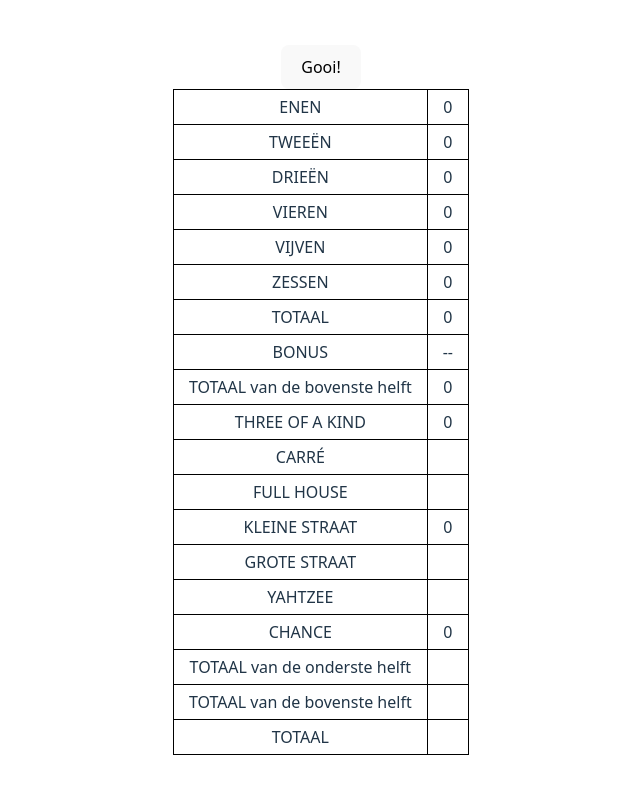
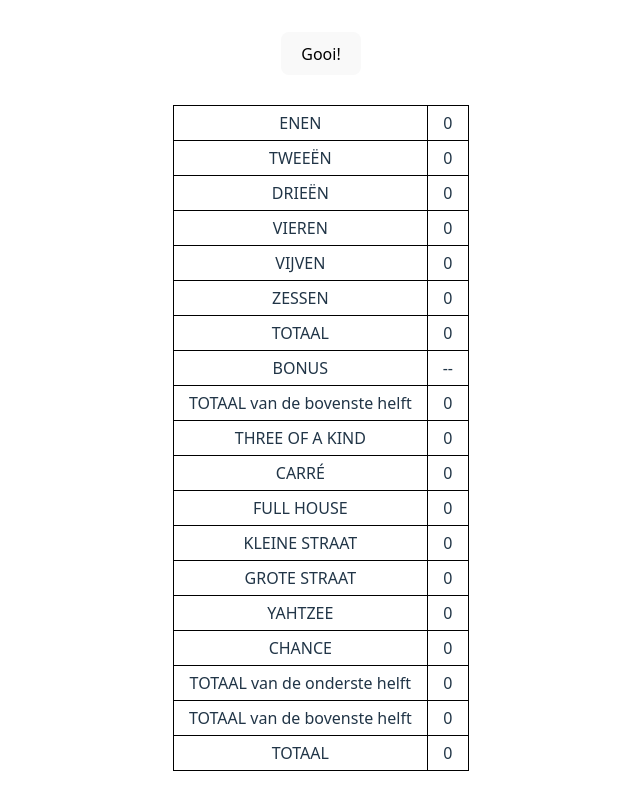
Before and after one commit to FloorD16/vue-yahtzee, a Vue app: page / in a window 1280 px wide. Shown: the whole page, without its empty margins (319-959 px from the left). Built offline with nearby package versions, Linux system fonts and the light colour scheme.

Commit message:
implemented score table lower part

```diff
--- a/src/components/ScoreTable.vue
+++ b/src/components/ScoreTable.vue
@@ -34,29 +34,58 @@
     return dice.value.reduce((sum, die) => sum + die, 0);
 });
 
-const checkForSameDice = computed(() => {
+const checkForSameDice = (count) => {
+    return upperPart.value.some(item => item.frequency >= count) ? sumOfAll.value : 0;
+};
+
+const checkThreeOfKind = computed(() => checkForSameDice(3));
+const checkFourOfKind = computed(() => checkForSameDice(4));
+const checkFiveOfKind = computed(() => checkForSameDice(5));
+
+const fullHouse = computed(() => {
+    let frequencyEqualToTwo = false;
+    let frequencyEqualToThree = false;
     for (let item of upperPart.value) {
-        if (item.frequency >= 3) {
-            return sumOfAll.value;
+        if (item.frequency === 2) {
+            frequencyEqualToTwo = true;
+        }
+        if (item.frequency === 3) {
+            frequencyEqualToThree = true;
         }
     }
-    return 0;
+    return frequencyEqualToTwo && frequencyEqualToThree ? 25 : 0;
 });
 
-const sortString = computed(() => {
+const sortDice = computed(() => {
     return [...new Set(dice.value)].sort((a,b) => a-b).join(',');
 });
 
 const smallStreet = computed(() => {
-    if (sortString.value.includes('1,2,3,4') ||
-    sortString.value.includes('2,3,4,5') ||
-    sortString.value.includes('3,4,5,6')) {
+    if (sortDice.value.includes('1,2,3,4') ||
+    sortDice.value.includes('2,3,4,5') ||
+    sortDice.value.includes('3,4,5,6')) {
         return 30;
     } else {
         return 0;
     }
 });
 
+const bigStreet = computed(() => {
+    if (sortDice.value.includes('1,2,3,4,5') ||
+    sortDice.value.includes('2,3,4,5,6')) {
+        return 40;
+    } else {
+        return 0;
+    }
+});
+
+const totalLowerPart = computed(() => {
+    return checkThreeOfKind.value + checkFourOfKind.value + fullHouse.value + smallStreet.value + bigStreet.value + checkFiveOfKind.value + sumOfAll.value;
+})
+
+const totalScore = computed(() => {
+    return totalUpperPart.value + totalLowerPart.value;
+});
 </script>
 
 <template>
@@ -80,15 +109,15 @@
             </tr>
             <tr>
                 <td>THREE OF A KIND</td>
-                <td>{{ checkForSameDice }}</td>
+                <td>{{ checkThreeOfKind }}</td>
             </tr>
             <tr>
                 <td>CARRÉ</td>
-                <td class="carré"></td>
+                <td>{{ checkFourOfKind }}</td>
             </tr>
             <tr>
                 <td>FULL HOUSE</td>
-                <td class="fullhouse"></td>
+                <td>{{ fullHouse }}</td>
             </tr>
             <tr>
                 <td>KLEINE STRAAT</td>
@@ -96,11 +125,11 @@
             </tr>
             <tr>
                 <td>GROTE STRAAT</td>
-                <td class="grotestraat"></td>
+                <td>{{ bigStreet }}</td>
             </tr>
             <tr>
                 <td>YAHTZEE</td>
-                <td class="yahtzee"></td>
+                <td>{{ checkFiveOfKind }}</td>
             </tr>
             <tr>
                 <td>CHANCE</td>
@@ -108,15 +137,15 @@
             </tr>
             <tr>
                 <td>TOTAAL van de onderste helft</td>
-                <td class="totaalonderstehelft"></td>
+                <td>{{ totalLowerPart }}</td>
             </tr>
             <tr>
                 <td>TOTAAL van de bovenste helft</td>
-                <td class="totaalbovenstehelft"></td>
+                <td>{{ totalUpperPart }}</td>
             </tr>
             <tr>
                 <td>TOTAAL</td>
-                <td class="totaal"></td>
+                <td>{{ totalScore }}</td>
             </tr>
         </tbody>
     </table>
--- a/src/components/ThrownDice.vue
+++ b/src/components/ThrownDice.vue
@@ -25,14 +25,20 @@
   <table>
     <tbody>
       <tr>
-        <td id="dobbelstenen" v-for="(die, index) in dice" :key="index">{{ die }}</td>
+        <td v-for="(die, index) in dice" :key="index">{{ die }}</td>
       </tr>
     </tbody>
   </table>
 </template>
 
 <style scoped>
-#dobbelstenen {
+table {
+  border-collapse: collapse;
+  margin: 15px;
+  margin-left: 50px;
+}
+
+td {
   width: 15px;
   height: 15px;
   border: 2px solid black;
```
